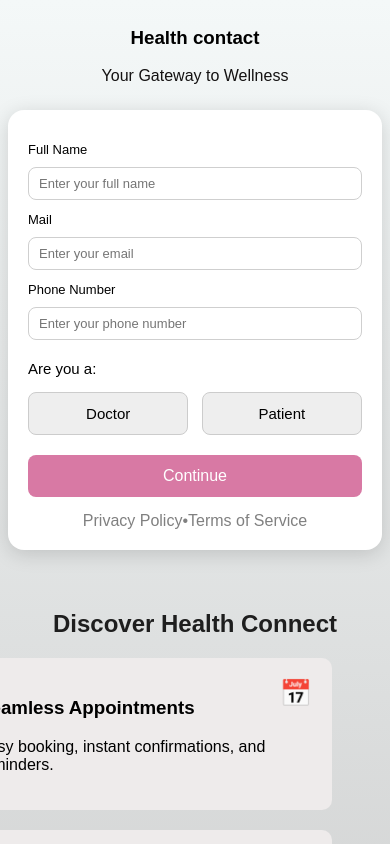
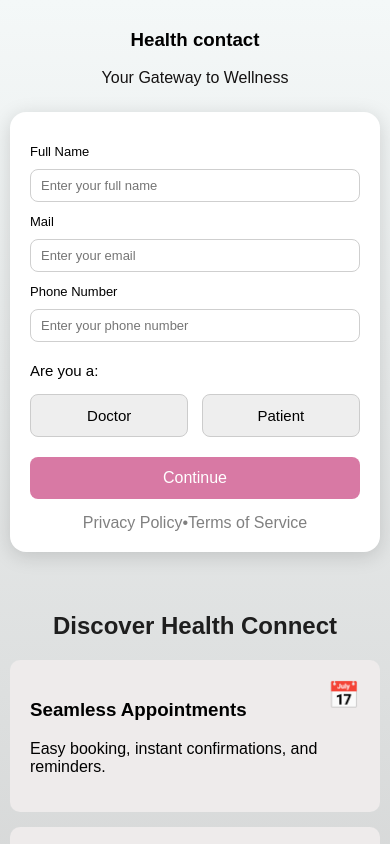
Before and after one commit to surajpaswan-123/medalertsystem, a React (Create React App) app: page / in a window 390 px wide. Shown: the top 844 px of the page. Built offline with nearby package versions, Linux system fonts and the light colour scheme.

Commit message:
small change in css

```diff
--- a/src/App.css
+++ b/src/App.css
@@ -3,14 +3,12 @@ body {
   font-family: "Poppins", sans-serif;
  background: linear-gradient(180deg, #f4f8f8 0%, #d1d2d2 60%, #efeeee 100%);
 }
-
 .container {
   width: 100%;
   max-width: 480px;
   margin: 0 auto;
   text-align: center;
-  padding-bottom: 80px;
-   padding: 10px;
+  padding: 10px 10px 80px;
 }
 
 /* Header */
@@ -109,14 +107,14 @@ input {
 .feature-card {
   background: rgb(238, 235, 235);
   padding: 20px;
-  width: 700PX;
+  width: 100%;
+  max-width: 700px;
   border-radius: 10px;
-  margin-top: 20px;
+  margin: 20px auto;
   text-align: left;
   position: relative;
-  margin-left: -50px;
+}
 
-}
 
 .feature-card .icon {
   position: absolute;
@@ -224,13 +222,13 @@ input {
   border-color: #1f6fd8;
   transform: scale(1.05);
 }
-
-@media (max-width: 450px) {
-  .container {
-    padding: 8px;
+@media (max-width: 768px) {
+  .feature-card {
+    width: 100%;
+    margin: 15px auto;
   }
 
-  .feature-card, .choose-item {
-    width: 100%;
+  .choose-container {
+    flex-direction: column;
   }
 }
```
